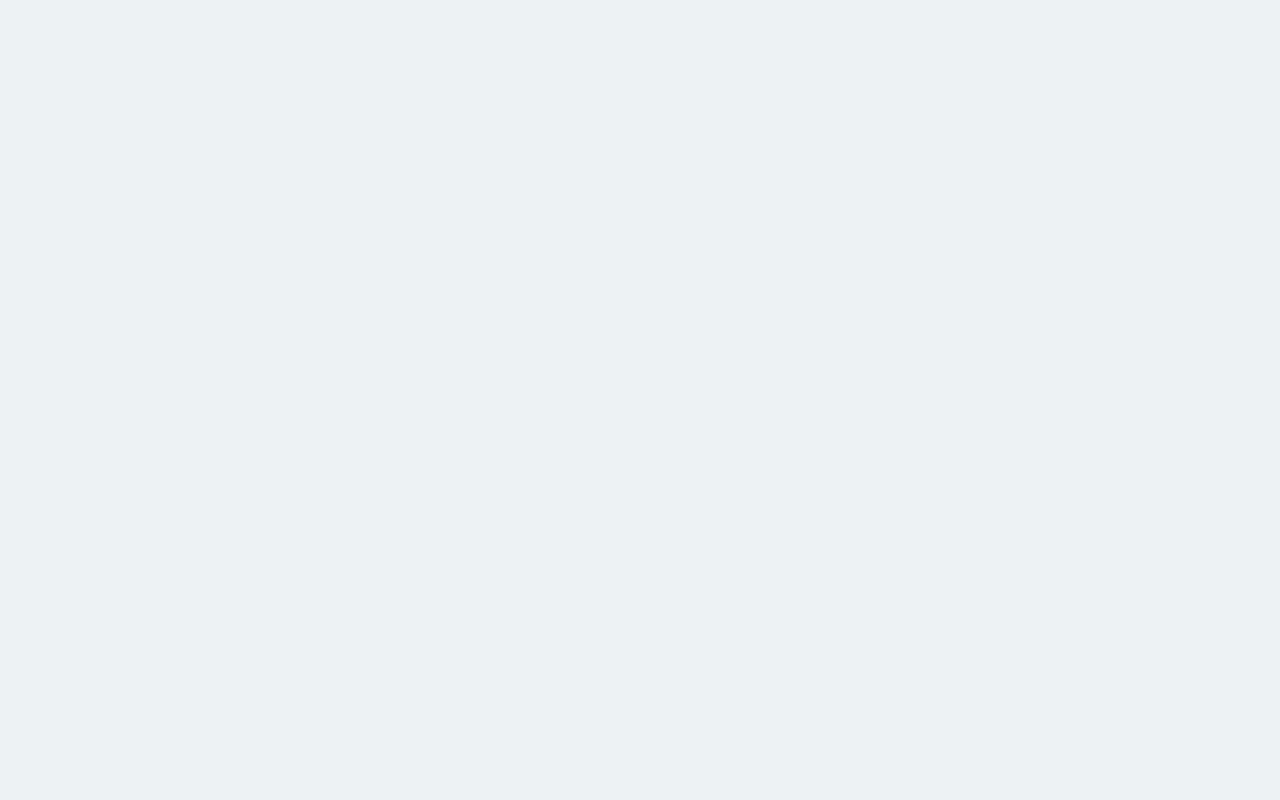
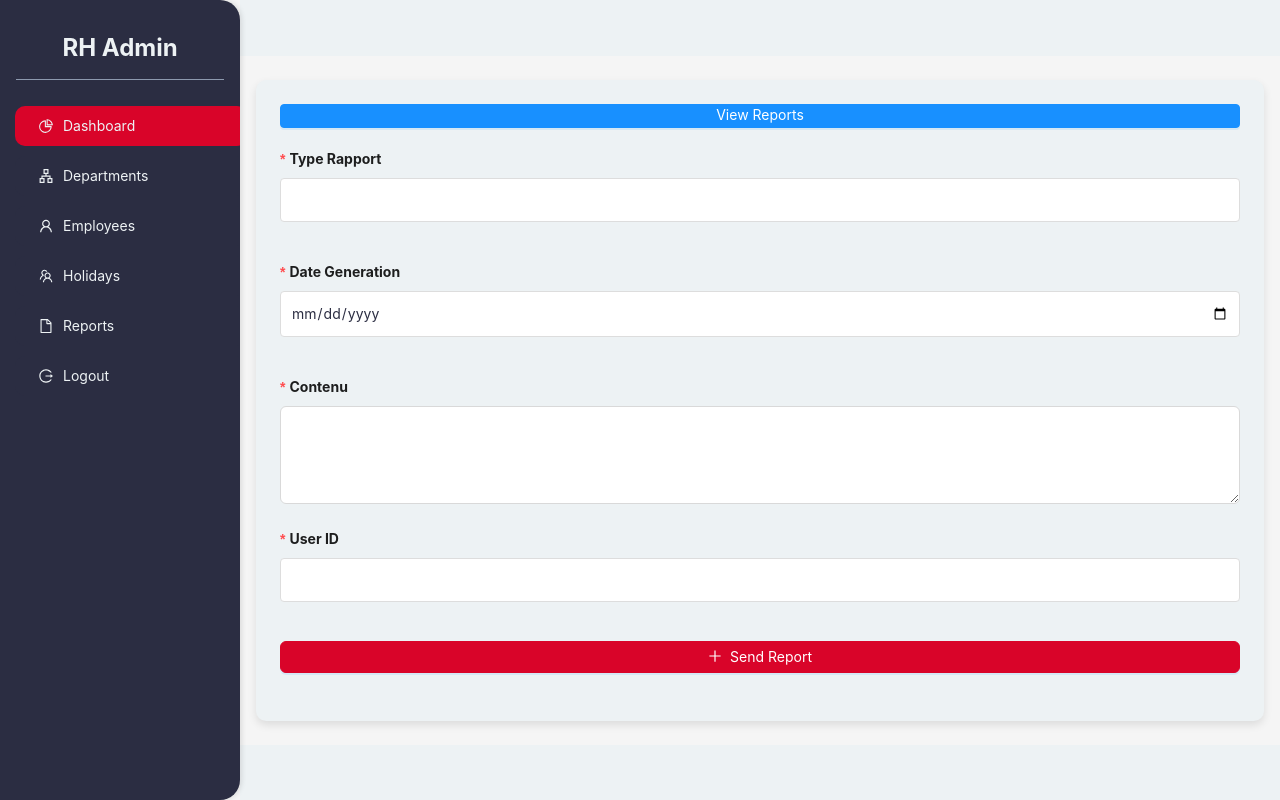
Before and after one commit to feriel568/RH_management_app, a React (Create React App) app in the folder frontend/: page /addreports in a window 1280 px wide. Before the commit this address had no page. Built offline with nearby package versions, Linux system fonts and the light colour scheme.

Commit message:
front react of entity reports add,delete and update

```diff
--- a/frontend/src/App.js
+++ b/frontend/src/App.js
@@ -10,6 +10,9 @@ import Conge from './pages/Conge';
 import Listconge from './pages/Listconge';
 import Resultatconge from './pages/Resultatconge';
 import UpdateDemande from './pages/UpdateDemande';
+import Addreports from './pages/Addreports';
+import Listreports from './pages/Listreports';
+import Updatereports from './pages/Updatereports';
 
 function App() {
   return (
@@ -25,6 +28,10 @@ function App() {
         <Route path="/listconge" element={<Listconge />} />
         <Route path="/resultaconge" element={<Resultatconge />} />
         <Route path="/update/:id" element={<UpdateDemande />} /> {/* Corrected here */}
+        <Route path="/addreports" element={<Addreports />} />
+        <Route path="/listReports" element={<Listreports />} />
+        <Route path="/updatee/:id" element={<Updatereports />} /> {/* Corrected here */}
+
       </Routes>
     </Router>
   );
--- a/frontend/src/components/SideBarAdmin.js
+++ b/frontend/src/components/SideBarAdmin.js
@@ -68,7 +68,8 @@ function SideBarAdmin() {
           </Menu.Item>
 
           <Menu.Item key="5" icon={<FileOutlined />} style={menuItemStyle}>
-            Reports
+          <NavLink to="/addreports">Reports</NavLink>
+
           </Menu.Item>
 
           {/* Logout Menu Item */}
--- /dev/null
+++ b/frontend/src/pages/Addreports.js
@@ -0,0 +1,131 @@
+import axios from 'axios';
+import React from 'react';
+import { Form, Input, Button, Layout, message } from 'antd';
+import { PlusOutlined } from '@ant-design/icons';
+import '../styles/conge.css';
+import SideBarAdmin from "../components/SideBarAdmin";
+
+const { Content } = Layout;
+
+class Addreports extends React.Component {
+  state = {
+    report: {
+      typerapport: '',
+      dategeneration: '',
+      contenu: '',
+      userId: ''
+    },
+  };
+
+  handleSubmit = (values) => {
+    const reportData = {
+      typerapport: values.typerapport,
+      dategeneration: values.dategeneration,
+      contenu: values.contenu,
+      userId: values.userId
+    };
+
+    axios.post('http://localhost:4005/report', reportData)
+      .then((response) => {
+        message.success('Report submitted successfully!');
+        window.location.href = 'http://localhost:3000/dashAdmin';
+      })
+      .catch((error) => {
+        message.error('There was an error submitting the report!');
+        console.error('Error:', error);
+      });
+  };
+
+  handleViewReports = () => {
+    window.location.href = 'http://localhost:3000/listReports';
+  };
+
+  render() {
+    return (
+      <div className="container" style={containerFlex}>
+        <div className="sidebar">
+          <SideBarAdmin />
+        </div>
+        <Layout className="site-layout">
+          <Content style={contentStyle}>
+            {/* Small Button to view list of reports */}
+            <div style={topRightButtonStyle}>
+              <Button
+                type="primary"
+                size="small" // Make the button small
+                onClick={this.handleViewReports}
+                style={{ backgroundColor: '#1890ff', borderColor: '#1890ff' }}
+              >
+                View Reports
+              </Button>
+            </div>
+
+            {/* Form to submit a new report */}
+            <Form onFinish={this.handleSubmit} layout="vertical">
+              <Form.Item
+                label="Type Rapport"
+                name="typerapport"
+                rules={[{ required: true, message: 'Please enter the report type!' }]}
+              >
+                <Input />
+              </Form.Item>
+
+              <Form.Item
+                label="Date Generation"
+                name="dategeneration"
+                rules={[{ required: true, message: 'Please select a generation date!' }]}
+              >
+                <Input type="date" />
+              </Form.Item>
+
+              <Form.Item
+                label="Contenu"
+                name="contenu"
+                rules={[{ required: true, message: 'Please enter the content!' }]}
+              >
+                <Input.TextArea rows={4} />
+              </Form.Item>
+
+              <Form.Item
+                label="User ID"
+                name="userId"
+                rules={[{ required: true, message: 'Please enter the user ID!' }]}
+              >
+                <Input type="number" />
+              </Form.Item>
+
+              <Form.Item>
+                <Button type="primary" htmlType="submit" icon={<PlusOutlined />}>
+                  Send Report
+                </Button>
+              </Form.Item>
+            </Form>
+          </Content>
+        </Layout>
+      </div>
+    );
+  }
+}
+
+const contentStyle = {
+  margin: '24px 16px',
+  padding: '24px',
+  backgroundColor: '#EDF2F4',
+  borderRadius: '10px',
+  boxShadow: '0 4px 8px rgba(0, 0, 0, 0.1)',
+};
+
+const containerFlex = {
+  display: 'flex',
+  justifyContent: 'center',
+  alignItems: 'center',
+  height: '100vh',
+};
+
+const topRightButtonStyle = {
+  display: 'flex',
+  justifyContent: 'flex-end',
+  marginBottom: '20px',
+};
+
+export default Addreports;
--- /dev/null
+++ b/frontend/src/pages/Listreports.js
@@ -0,0 +1,76 @@
+import React from 'react';
+import '../styles/conge1.css'; // Include CSS file for styling
+import axios from 'axios';
+import { useNavigate } from 'react-router-dom'; // Import useNavigate
+
+const Listreports = () => {
+  const [reports, setreports] = React.useState([]);
+  const [error, setError] = React.useState(null);
+  const navigate = useNavigate(); // Initialize useNavigate
+
+  React.useEffect(() => {
+    axios
+      .get('http://localhost:4005/report')
+      .then((response) => setreports(response.data))
+      .catch((error) => {
+        console.error("Error fetching data:", error);
+        setError(error.response ? error.response.data.message : "Error fetching data");
+      });
+  }, []);
+
+  const handleUpdate = (reportsId) => {
+    console.log("Update demande with ID:", reportsId);
+    navigate(`/updatee/${reportsId}`); // Use navigate to go to the update page
+  };
+
+  const handleDelete = (reportsId) => {
+    const confirmDelete = window.confirm("Are you sure you want to delete this demande?");
+    if (confirmDelete) {
+      axios
+        .delete(`http://localhost:4005/report/${reportsId}`)
+        .then((response) => {
+            setreports(prevState => prevState.filter(item => item.id !== reportsId));
+          alert(response.data.message);
+        })
+        .catch((error) => {
+          console.error("Error deleting demande:", error);
+          setError(error.response ? error.response.data.message : "Error deleting data");
+        });
+    }
+  };
+
+  return (
+    <div className="conge-table-container">
+      <h2>List of Reports</h2>
+      {error && <p className="error">{error}</p>}
+      <table className="conge-table">
+        <thead>
+          <tr>
+            <th>typerapport</th>
+            <th>dategeneration</th>
+            <th>contenu</th>
+            <th>userId</th>
+          </tr>
+        </thead>
+        <tbody>
+          {reports.map((item) => (
+            <tr key={item.id}> {/* Use a unique key */}
+              <td>{item.typerapport}</td>
+              <td>{item.dategeneration}</td>
+              <td>{item.contenu}</td>
+              <td>{item.userId}</td>
+
+              <td>
+                <button onClick={() => handleUpdate(item.id)}>Update</button> {/* Update button */}
+                <button onClick={() => handleDelete(item.id)}>Delete</button> {/* Delete button */}
+
+              </td>
+            </tr>
+          ))}
+        </tbody>
+      </table>
+    </div>
+  );
+};
+
+export default Listreports;
--- a/frontend/src/pages/UpdateDemande.js
+++ b/frontend/src/pages/UpdateDemande.js
@@ -48,7 +48,7 @@ const UpdateDemande = () => {
     try {
       await axios.put(`http://localhost:4005/demandeconge/${id}`, demande);
       alert("Demande updated successfully!");
-      navigate('/listconge'); // Navigate back to the list page
+      navigate('/listReports'); // Navigate back to the list page
     } catch (error) {
       console.error("Error updating demande:", error);
     }
--- /dev/null
+++ b/frontend/src/pages/Updatereports.js
@@ -0,0 +1,98 @@
+import React from 'react';
+import axios from 'axios';
+import { useParams, useNavigate } from 'react-router-dom';
+
+const Updatereports = () => {
+  const { id } = useParams(); // Get the report ID from the URL parameters
+  const navigate = useNavigate(); // Use useNavigate for navigation
+  const [reports, setReports] = React.useState({
+    typerapport: '',
+    dategeneration: '',
+    contenu: '',
+    userId: ''
+  });
+
+  React.useEffect(() => {
+    // Fetch the current report details
+    const fetchReport = async () => {
+      try {
+        const response = await axios.get(`http://localhost:4005/report/${id}`);
+
+        // Format dates correctly
+        const fetchedReport = {
+          ...response.data,
+          dategeneration: response.data.dategeneration.split('T')[0] // Format date for input
+        };
+
+        setReports(fetchedReport); // Populate state with formatted report data
+      } catch (error) {
+        console.error("Error fetching report details:", error);
+      }
+    };
+
+    fetchReport();
+  }, [id]);
+
+  const handleChange = (e) => {
+    const { name, value } = e.target;
+    setReports(prevReports => ({ ...prevReports, [name]: value })); // Update the state with new values
+  };
+
+  const handleSubmit = async (e) => {
+    e.preventDefault();
+    try {
+      await axios.put(`http://localhost:4005/report/${id}`, reports);
+      alert("Report updated successfully!");
+      navigate('/listReports'); // Navigate back to the list page
+    } catch (error) {
+      console.error("Error updating report:", error);
+    }
+  };
+
+  return (
+    <div>
+      <h2>Update Report</h2>
+      <form onSubmit={handleSubmit}>
+        <label>Type Rapport:</label>
+        <input
+          type="text"
+          name="typerapport" // Correct 'name' attribute
+          value={reports.typerapport}
+          onChange={handleChange}
+          required
+        />
+
+        <label>Date Generation:</label>
+        <input
+          type="date"
+          name="dategeneration" // Correct 'name' attribute
+          value={reports.dategeneration}
+          onChange={handleChange}
+          required
+        />
+
+        <label>Contenu:</label>
+        <input
+          type="text"
+          name="contenu" // Correct 'name' attribute
+          value={reports.contenu}
+          onChange={handleChange}
+          required
+        />
+
+        <label>User ID:</label>
+        <input
+          type="number"
+          name="userId" // Correct 'name' attribute
+          value={reports.userId}
+          onChange={handleChange}
+          required
+        />
+
+        <button type="submit">Update Report</button>
+      </form>
+    </div>
+  );
+};
+
+export default Updatereports;
```
